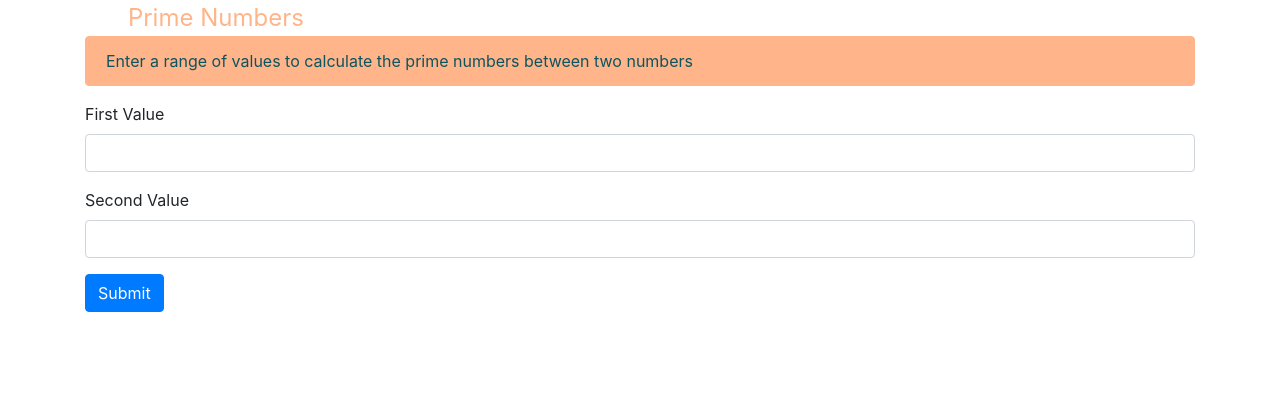
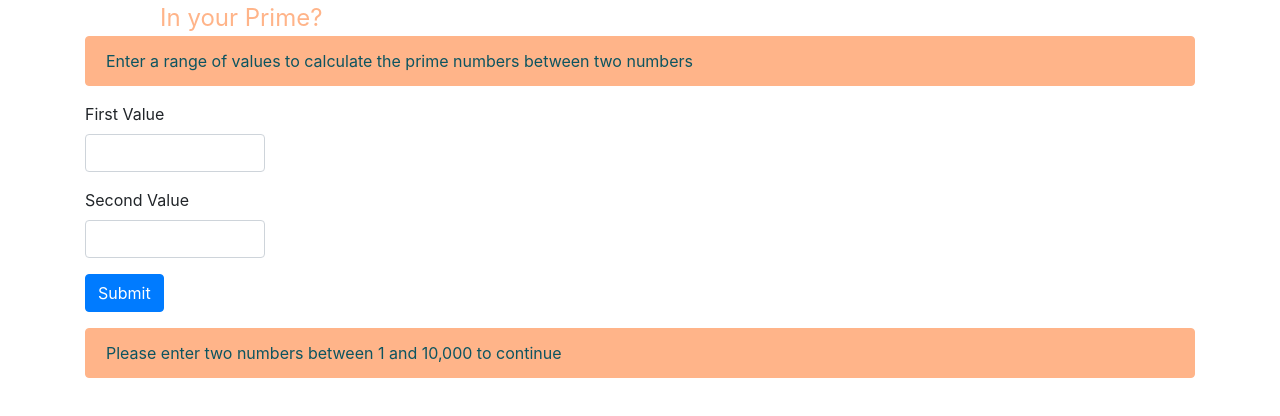
Before and after one commit to AlexCashmore/typescriptReact, a React (Create React App) app: page / in a window 1280 px wide. Shown: the top 416 px of the page. Built offline with nearby package versions, Linux system fonts and the light colour scheme.

Commit message:
complete form component for prime range , add validation and error messaging

```diff
--- a/src/App.scss
+++ b/src/App.scss
@@ -9,7 +9,7 @@ $primeWindowHeight:200px;
 .headerComponent {
   color: $headerColor;
   font-size: $headerSize;
-  margin-left:128px;
+  margin-left:160px;
 }
 .alertComponent{
   background-color: $alertColor;
--- a/src/App.tsx
+++ b/src/App.tsx
@@ -5,7 +5,7 @@ import './App.scss';
 class App extends React.Component {
     public render() {
         return (<div>
-          <span className="headerComponent">Prime Numbers</span>
+                <span className="headerComponent">In your Prime?</span>
                 <Form />
             </div>
         );
--- a/src/Form.tsx
+++ b/src/Form.tsx
@@ -1,15 +1,19 @@
 import * as React from "react";
+import {calculatePrimes} from "./entities";
 
 export interface FormErrors {
     [key: string]: string;
 }
 
 export interface IFormState {
+    /*the form values*/
     firstValue:any;
     secondValue:any;
+    /* used to display the type of error the validation input is returning*/
     errors: FormErrors;
+
+    /* whether or not the user has clicked submit or not, used for rendering display text*/
     submitted?: boolean;
-    /*the prime values*/
     answerArray:any;
 }
 interface IFormProps {
@@ -37,22 +41,86 @@ export class Form extends React.Component<IFormProps, IFormState> {
     }
 
     private setFirstValue=(value:any)=>{
+        if(!value||parseInt(value)<9999||parseInt(value)>0) {
 
             this.setState({firstValue: value, submitted: false, errors: {}})
-
+        }
     };
     private setSecondValue=(value:any)=>{
+        if(!value||parseInt(value)<9999||parseInt(value)>0) {
+            this.setState({secondValue: value, submitted: false, errors: {}})
+        }
+    };
 
-            this.setState({secondValue: value, submitted: false, errors: {}})
+
+    private handleSubmit =(
+        e: React.FormEvent<HTMLFormElement>)=> {
+        e.preventDefault();
+        const firstValue=parseInt(this.state.firstValue);
+        const secondValue=parseInt(this.state.secondValue);
+        if (this.validateForm(firstValue,secondValue)) {
+            const primes = calculatePrimes(firstValue, secondValue);
+            this.setState({answerArray: primes,errors:{},submitted:true});
+        }
 
     };
 
-    private handleSubmit =(
-        e: React.FormEvent<HTMLFormElement>
-    )=> {
-        e.preventDefault();
 
-    };
+    private validateForm(firstValue:number,secondValue:number): boolean {
+
+        if((firstValue&&secondValue)&&(firstValue>=1&&secondValue>=1)) {
+            if(firstValue>secondValue){
+                this.setState({errors:{range:'Please ensure that the starting number is less than the ending number'}})
+                return false;
+            }
+
+            return true;
+        }
+        else{
+            this.setState({errors:{notNumber:'Please enter positive numbers under 10,000 in both fields'},submitted:true})
+            return false
+        }
+    }
+    private renderAlertComponent(firstValue:number,secondValue:number,submitted:any,answerArray:Array<any>,errors:any){
+            if(errors.range){
+                return <div className="alert alert-danger errorComponent" role="alert">
+                    {errors.range}
+                </div>
+        }
+        if(errors.notNumber){
+        return <div className="alert alert-danger errorComponent" role="alert">
+            {errors.notNumber}
+        </div>
+
+        }
+
+        if(!firstValue||!secondValue){
+            return  <div className="alert alert-info alertComponent" role="alert">
+                Please enter two numbers between 1 and 10,000 to continue
+            </div>
+        }
+        else if(!submitted&&!(answerArray.length>=1)){
+            return <div className="alert alert-info alertComponent" role="alert">Click 'submit' to find the prime values between {firstValue} and {secondValue}</div>
+
+        }
+        else if(!submitted&&(answerArray.length>=1)){
+            return <div className="alert alert-info alertComponent" role="alert">Click 'submit' to find the prime values between {firstValue} and {secondValue}</div>
+
+
+        }
+        else if(submitted&&answerArray.length>=1){
+            return <div className="alert alert-info alertComponent" role="alert">
+                The prime numbers between {firstValue} and {secondValue} are:
+
+                <div className="primeWindow">{this.state.answerArray.map((i:number)=>{return <div key={i}>{i} <br /></div>})}</div>
+            </div>
+        }
+        else if(submitted&&answerArray.length<1){
+            return <div className="alert alert-info alertComponent" role="alert">
+                Sorry! There aren't any prime numbers between {firstValue} and {secondValue}
+            </div>
+        }
+    }
 
     public render() {
         const { submitted, errors,firstValue,secondValue,answerArray } = this.state;
@@ -74,7 +142,7 @@ export class Form extends React.Component<IFormProps, IFormState> {
                                 max="999"
                                 value={this.state.firstValue}
                                 onChange={(e)=>{this.setFirstValue(e.target.value)}}
-                                className="form-control"
+                                className="form-control numberInputComponent"
                             />
                     </div>
                     <div className="form-group">
@@ -86,7 +154,7 @@ export class Form extends React.Component<IFormProps, IFormState> {
                             max="999"
                             value={this.state.secondValue}
                             onChange={(e)=>{this.setSecondValue(e.target.value)}}
-                            className="form-control"
+                            className="form-control numberInputComponent"
                         />
                     </div>
                     <div className="form-group">
@@ -97,6 +165,8 @@ export class Form extends React.Component<IFormProps, IFormState> {
                             Submit
                         </button>
                     </div>
+                    {this.renderAlertComponent(firstValue,secondValue,submitted,answerArray,errors)}
+
                 </div>
             </form>
         );
--- a/src/entities.ts
+++ b/src/entities.ts
@@ -6,7 +6,7 @@ export function isPrime(numberToTest:number) {
     }
     for(let i=2; i<=Math.ceil(numberToTest/2); i++)
     {
-        if((numberToTest%i)==0) {return false;}
+        if((numberToTest%i)===0) {return false;}
     }
     return isPrime;
 }
```
Lines whose indentation alone changed are shown as unchanged.
